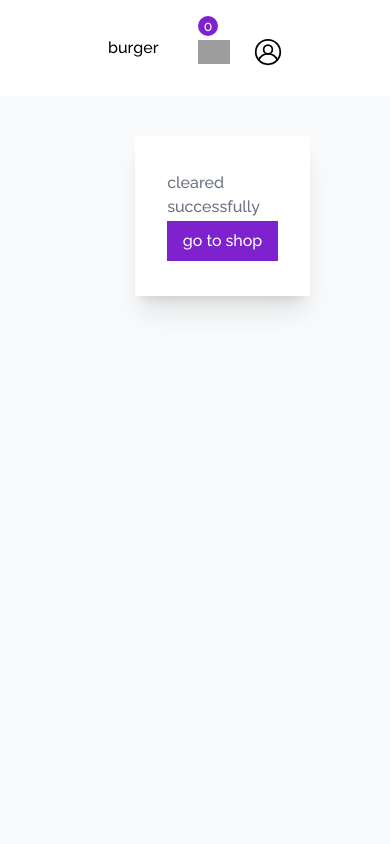
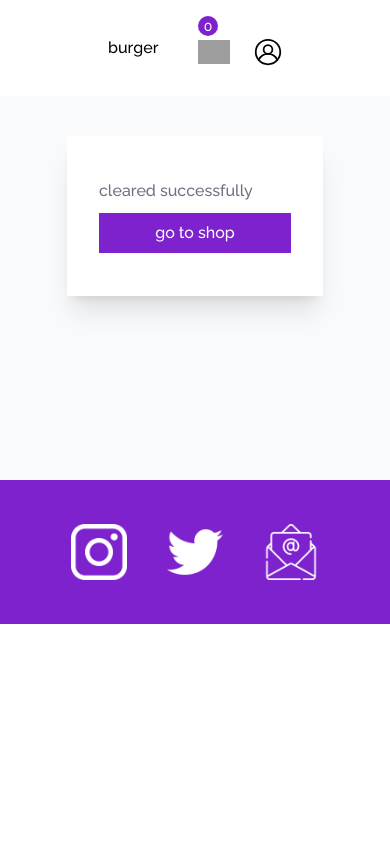
Before and after one commit to madmilan7/e-commerce, a React (Create React App) app: page /cart in a window 390 px wide. Shown: the top 844 px of the page. Built offline with nearby package versions, Linux system fonts and the light colour scheme; grey boxes are pictures that could not be loaded.

Commit message:
fix and responsive ShopCart component

```diff
--- a/src/components/ShopCart.js
+++ b/src/components/ShopCart.js
@@ -14,21 +14,22 @@ const ShopCart = () => {
     const cartState = useSelector(state => state.cartState);
 
     return (
-        <div className='bg-gray-50 h-screen flex justify-between'>
-            <div className='pt-10 w-3/5'>
+        <div className='bg-gray-50 h-full pb-36 flex flex-col-reverse lg:flex-row
+                        justify-between items-center lg:items-start px-20 lg:px-0'>
+            <div className='pt-10 w-full lg:w-3/5'>
                 {cartState.selectedItems.map(item => <Cart key={item.id} data={item} />)}
             </div>
             {
                 cartState.itemsCounter > 0 &&
-                <div className='w-1/4 bg-white h-40 mt-10 mr-20 shadow-xl
-                                p-8 flex flex-col gap-3'>
-                    <p><span className='text-lg text-gray-500 mr-2'>total items: </span>
+                <div className='w-full md:w-1/2 lg:w-1/4 bg-white h-full md:h-52 mt-10 lg:mr-20 shadow-xl
+                                p-2 sm:p-8 flex flex-col gap-3'>
+                    <p><span className='text-sm sm:text-lg text-gray-500 mr-2'>total items: </span>
                         <span className='text-purple-800'>{cartState.itemsCounter}</span>
                     </p>
-                    <p><span className='text-lg text-gray-500 mr-2'>total payments: </span>
+                    <p><span className='text-sm sm:text-lg text-gray-500 mr-2'>total payments: </span>
                         <span className='text-purple-800'>{cartState.totalPrice} $</span>
                     </p>
-                    <div className='flex justify-between items-center'>
+                    <div className='flex  justify-between items-center mt-6'>
                         <button
                             className='bg-red-500 text-white px-3 py-1'
                             onClick={() => dispatch(clear())}>clear</button>
@@ -41,7 +42,7 @@ const ShopCart = () => {
 
             {
                 cartState.checkOut &&
-                <div className='bg-white w-64 h-40 mt-10 shadow-xl mr-20 p-8 flex flex-col justify-evenly'>
+                <div className='bg-white w-64 h-40 mt-10 shadow-xl lg:mr-20 p-8 flex flex-col justify-evenly'>
                     <h3 className='text-gray-500'>checked out successfully</h3>
                     <Link to="/products" className='bg-purple-700 px-3 py-2 text-white text-center'>bye more</Link>
                 </div>
@@ -49,7 +50,7 @@ const ShopCart = () => {
 
             {
                 !cartState.checkOut && cartState.itemsCounter === 0 &&
-                <div className='bg-white w-64 h-40 mt-10 shadow-xl mr-20 p-8 flex flex-col justify-evenly'>
+                <div className='bg-white w-64 h-40 mt-10 shadow-xl lg:mr-20 p-8 flex flex-col justify-evenly'>
                     <h3 className='text-gray-500'>cleared successfully</h3>
                     <Link to="/products" className='bg-purple-700 px-3 py-2 text-white text-center'>go to shop</Link>
                 </div>
--- a/src/components/shared/Cart.js
+++ b/src/components/shared/Cart.js
@@ -16,10 +16,11 @@ const Cart = ({ data }) => {
     const dispatch = useDispatch();
 
     return (
-        <div className='flex justify-around items-center bg-white h-28 ml-20 shadow-xl mb-10'>
+        <div className='flex flex-col gap-y-5 py-5 md:flex-row justify-around items-center
+                        bg-white md:h-28 lg:ml-20 shadow-xl mb-10'>
             <img src={image} alt="product" className='w-24 h-24' />
             <div>
-                <h3 className='text-xl text-gray-500'>{shorten(title)}</h3>
+                <h3 className='text-lg text-gray-500'>{shorten(title)}</h3>
                 <p className='text-purple-700'>{price} $</p>
             </div>
             <div>
```
